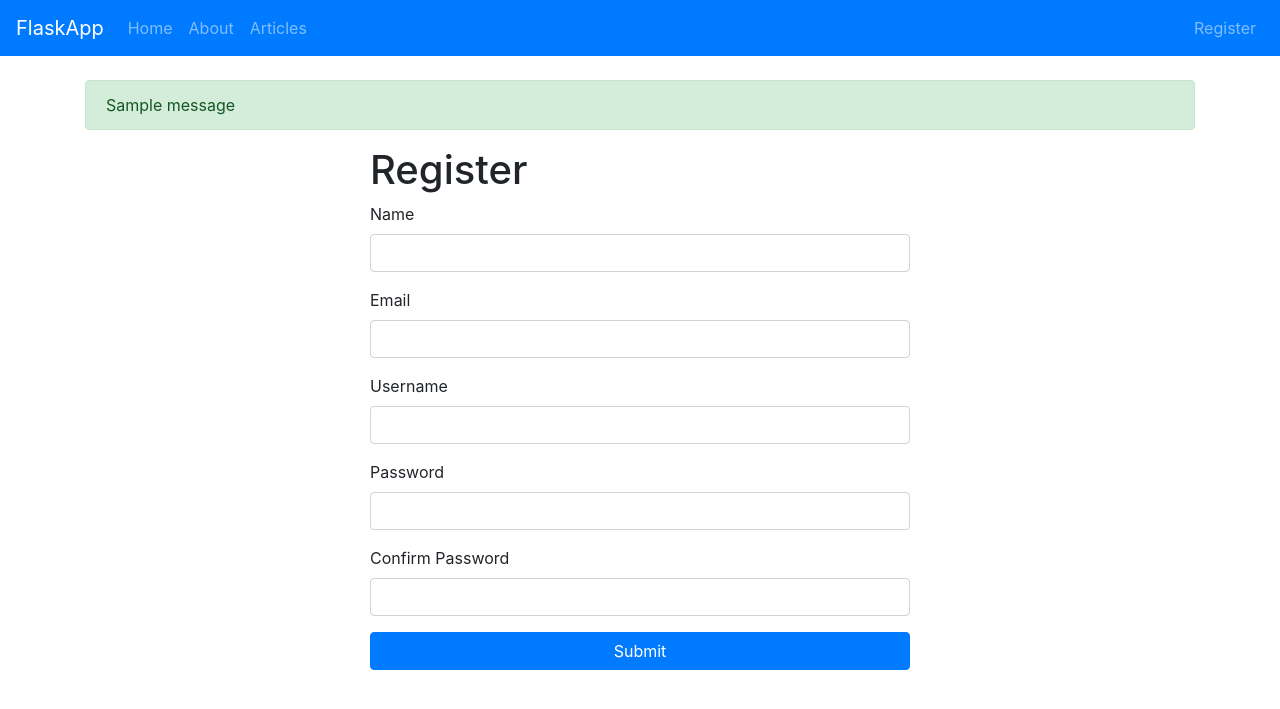
After one commit to RPeraltaJr/pythonFlask, a Flask app: page /register in a window 1280 px wide. The commit adds this page. Shown: the top 709 px of the page. Run offline with Flask 2, Linux system fonts and the light colour scheme; one stand-in notice (Sample message) is shown; some libraries are stand-ins or nearby versions.

Commit message:
Setting up registration

```diff
--- a/app.py
+++ b/app.py
@@ -1,21 +1,34 @@
-from flask import Flask, render_template
+from flask import Flask, render_template, flash, redirect, url_for, session, request, logging
 from data import Articles
+from flask_mysqldb import MySQL
+from wtforms import Form, StringField, TextAreaField, PasswordField, validators
+from passlib.hash import sha256_crypt
 app = Flask(__name__)
-# app.debug = True # auto updates site on localhost after refresh
+
+# config MySQL - setup database
+# Documentation: Connecting with mysql in terminal - https://medium.com/@benmorel/remove-the-mysql-root-password-ba3fcbe29870
+app.config['MYSQL_HOST']        = 'localhost'
+app.config['MYSQL_USER']        = 'root'
+app.config['MYSQL_PASSWORD']    = ''
+app.config['MYSQL_DB']          = 'myflaskapp'
+app.config['MYSQL_CURSORCLASS'] = 'DictCursor'
+
+# init MySQL
+mysql = MySQL(app)
 
 Articles = Articles()
 
-# Define home route
+# create home route
 @app.route("/")
 def index():
     return render_template('home.html')
 
-# Define route
+# create route
 @app.route('/about')
 def about():
     return render_template('about.html')
 
-# Define route
+# create route
 @app.route('/articles')
 def articles():
     return render_template('articles.html', articles = Articles)
@@ -24,5 +37,47 @@ def articles():
 def article(id):
     return render_template('article.html', id = id)
 
+
+# Documentation: https://wtforms.readthedocs.io/en/stable/forms.html#the-form-class
+class RegisterForm(Form):
+    name = StringField('Name', [validators.Length(min=1, max=50)])
+    username = StringField('Username', [validators.Length(min=4, max=25)])
+    email = StringField('Email', [validators.Length(min=6, max=50)])
+    password = PasswordField('Password', [
+        validators.DataRequired(),
+        validators.EqualTo('confirm', message='Passwords do not match')
+    ])
+    confirm = PasswordField('Confirm Password')
+
+
+# create route
+@app.route('/register', methods=['GET','POST'])
+def register():
+    form = RegisterForm(request.form)
+    if request.method == 'POST' and form.validate():
+        # get form values
+        name = form.name.data
+        email = form.email.data
+        username = form.username.data
+        password = sha256_crypt.encrypt(str(form.password.data))
+
+        # create cursor
+        cur = mysql.connection.cursor()
+
+        # execute query
+        cur.execute("INSERT INTO users(name, email, username, password) VALUES(%s, %s, %s, %s)", (name, email, username, password))
+
+        # commit to DB
+        mysql.connection.commit()
+
+        # close connection
+        cur.close()
+
+        flash('You are now registered and can log in', 'success')
+        redirect(url_for('login'))
+
+    return render_template('register.html', form = form)
+
 if __name__ == '__main__':
+    app.secret_key='secret123'
     app.run(debug=True)
--- /dev/null
+++ b/templates/includes/_formhelpers.html
@@ -0,0 +1,11 @@
+{% macro render_field(field) %}
+
+    {{ field.label }}
+    {{ field(**kwargs)|safe }}
+    {% if field.errors %}
+        {% for error in field.errors %}
+            <span class="help-inline">{{ error }}</span>
+        {% endfor %}
+    {% endif %}
+
+{% endmacro %}
--- /dev/null
+++ b/templates/includes/_messages.html
@@ -0,0 +1,7 @@
+{% with messages = get_flashed_messages(with_categories=true) %}
+    {% if messages %}
+        {% for category, message in messages %}
+            <div class="alert alert-{{ category }}">{{ message }}</div>
+        {% endfor %}
+    {% endif %}
+{% endwith %}
--- a/templates/includes/_navbar.html
+++ b/templates/includes/_navbar.html
@@ -4,7 +4,7 @@
         <span class="navbar-toggler-icon"></span>
     </button>
     <div class="collapse navbar-collapse" id="navbarNavDropdown">
-        <ul class="navbar-nav ml-auto">
+        <ul class="navbar-nav">
             <li class="nav-item">
                 <a class="nav-link" href="/">Home</a>
             </li>
@@ -15,6 +15,11 @@
                 <a class="nav-link" href="/articles">Articles</a>
             </li>
         </ul>
+        <ul class="navbar-nav ml-auto">
+            <li class="nav-item">
+                <a class="nav-link" href="/register">Register</a>
+            </li>
+        </ul>
     </div>
 </nav>
 <br>
--- a/templates/layout.html
+++ b/templates/layout.html
@@ -12,6 +12,7 @@
     {% include 'includes/_navbar.html' %}
 
     <div class="container">
+        {% include 'includes/_messages.html' %}
         {% block body %} {% endblock %}
     </div>
 
--- /dev/null
+++ b/templates/register.html
@@ -0,0 +1,30 @@
+{% extends 'layout.html' %}
+
+{% block body %}
+
+<div class="row">
+    <div class="col-6 offset-md-3">
+        <h1>Register</h1>
+        {% from 'includes/_formhelpers.html' import render_field %}
+        <form action="" method="POST" autocomplete="off">
+            <div class="form-group">
+                {{ render_field(form.name, class_="form-control") }}
+            </div>
+            <div class="form-group">
+                {{ render_field(form.email, class_="form-control") }}
+            </div>
+            <div class="form-group">
+                {{ render_field(form.username, class_="form-control") }}
+            </div>
+            <div class="form-group">
+                {{ render_field(form.password, class_="form-control") }}
+            </div>
+            <div class="form-group">
+                {{ render_field(form.confirm, class_="form-control") }}
+            </div>
+            <button type="submit" class="btn btn-primary btn-block">Submit</button>
+        </form>
+    </div>
+</div>
+
+{% endblock %}
```
Also changed, not shown: README.md.
